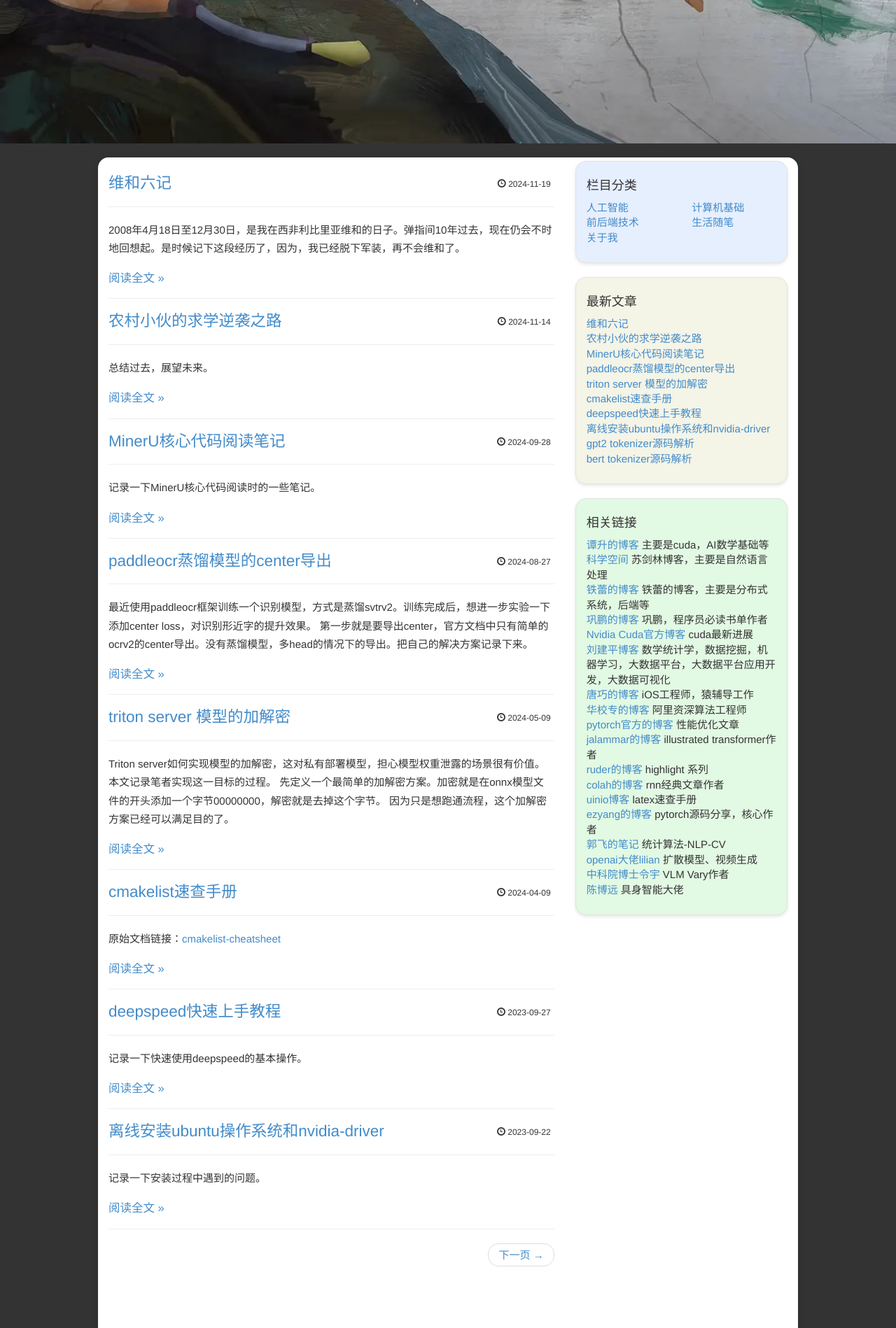
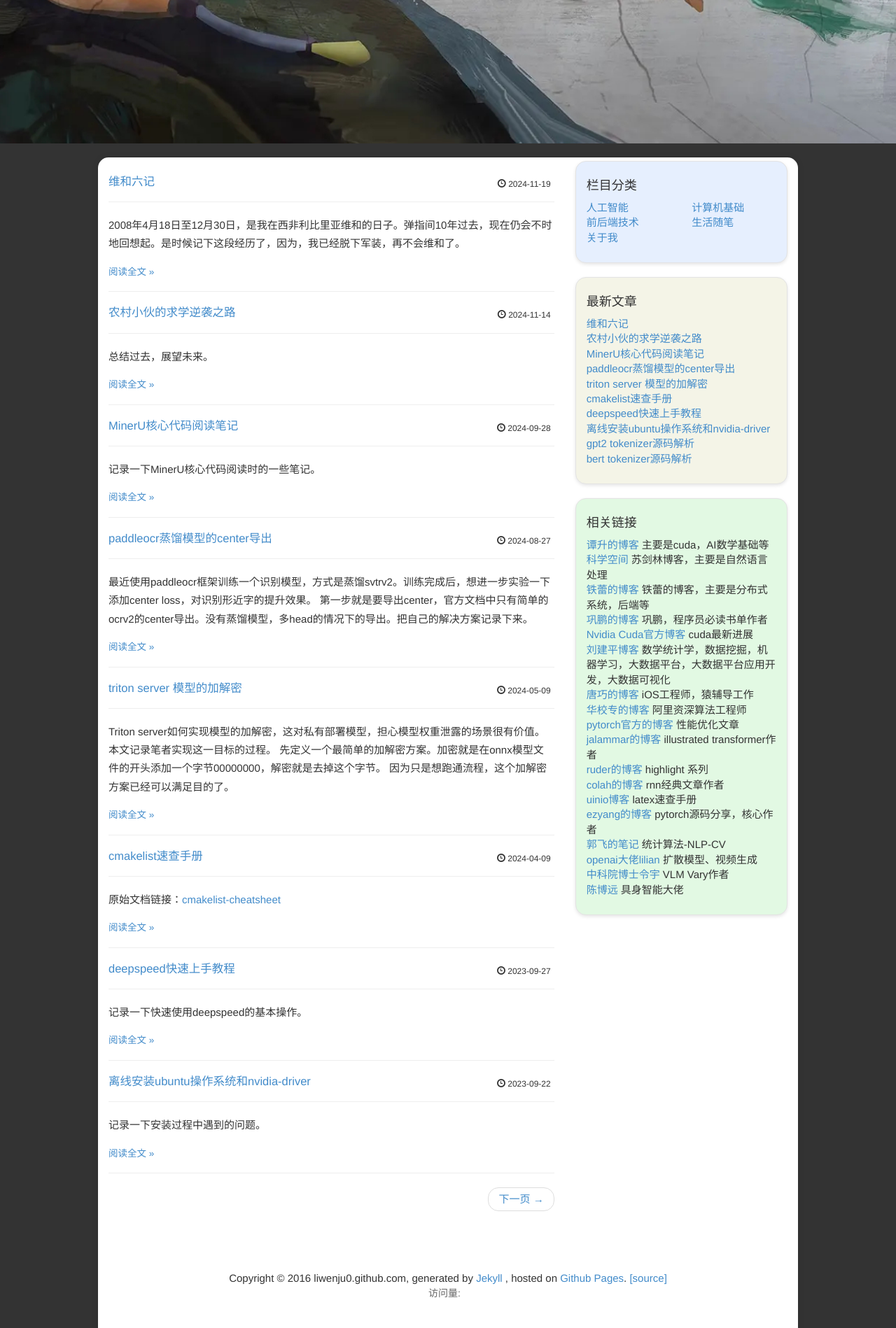
Before and after one commit to liwenju0/liwenju0.github.io, a Jekyll site: the page built from index.html, in a window 1280 px wide. Shown: the part 695-2593 px from the top of the page at 70% size. Built offline with Jekyll 4.4.1, drawn with Linux system fonts in a browser that asks for light colours; the list of posts is cut into pages by our own code; comment, search, counter and statistics services are not loaded.

Commit message:
再次调小首页文章题目字体

```diff
--- a/css/blog.css
+++ b/css/blog.css
@@ -224,10 +224,10 @@ img {
 
 /* 首页文章标题样式 */
 .post-title {
-  font-size: 1.5em;  /* 原来是2em,调小为1.5em */
+  font-size: 1.1em;  /* 原来是2em,调小为1.5em */
 }
 
 /* 阅读全文链接样式 */
 .read-more {
-  font-size: 1.1em;  /* 原来是1.5em,调小为1.1em */
+  font-size: 0.9em;  /* 原来是1.5em,调小为1.1em */
 }
```
